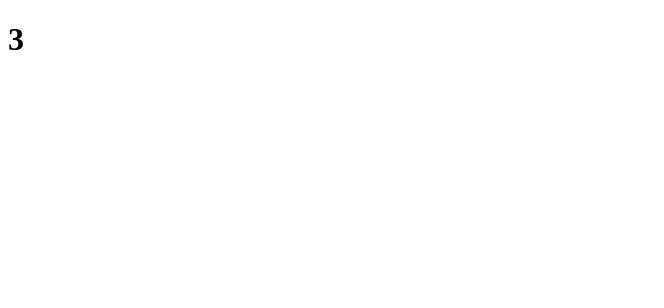
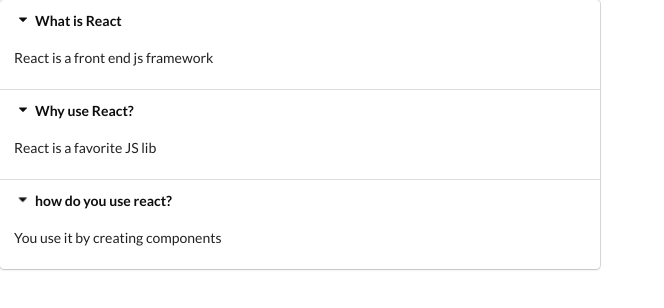
Before and after one commit to alexanderanter/modern-react-redux, a React (Create React App) app in the folder widgets/: page / in a window 1280 px wide. Shown: the top 308 px of the page, without its empty margins (0-664 px from the left). Built offline with nearby package versions, Linux system fonts and the light colour scheme.

Commit message:
loop through an array with map function and make use of react fragment to avoid placing an emtpy div wrapper but with a key prop

```diff
--- a/widgets/public/index.html
+++ b/widgets/public/index.html
@@ -8,6 +8,10 @@
     <meta
       name="description"
       content="Web site created using create-react-app"
+    />
+    <link
+      rel="stylesheet"
+      href="https://cdnjs.cloudflare.com/ajax/libs/semantic-ui/2.4.1/semantic.min.css"
     />
     <link rel="apple-touch-icon" href="%PUBLIC_URL%/logo192.png" />
     <!--
--- a/widgets/src/components/Accordion.js
+++ b/widgets/src/components/Accordion.js
@@ -1,7 +1,20 @@
 import React from "react";
 
 const Accordion = ({ items }) => {
-  return <h1>{items.length}</h1>;
+  const renderedItems = items.map((item) => {
+    return (
+      <React.Fragment key={item.title}>
+        <div className="title active">
+          <i className="dropdown icon"></i>
+          {item.title}
+        </div>
+        <div className="content active">
+          <p>{item.content}</p>
+        </div>
+      </React.Fragment>
+    );
+  });
+  return <div className="ui styled accordion">{renderedItems}</div>;
 };
 
 export default Accordion;
```
